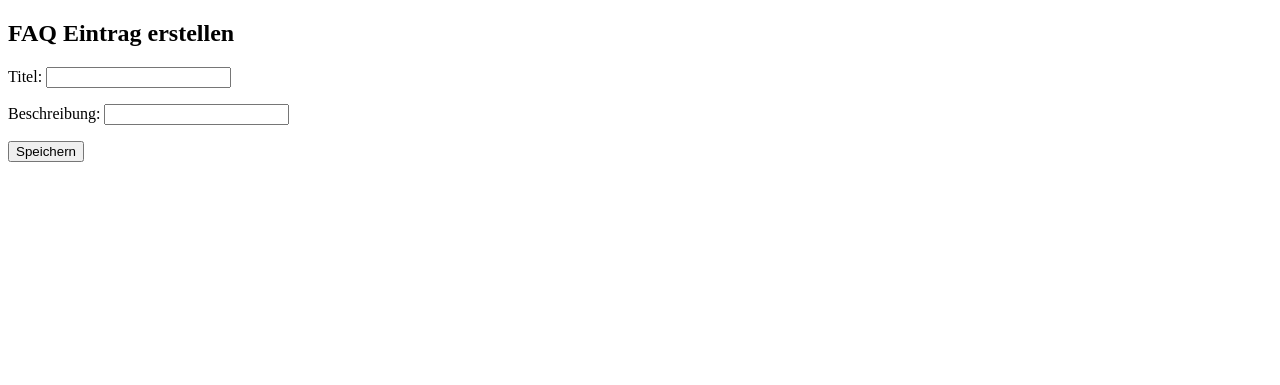
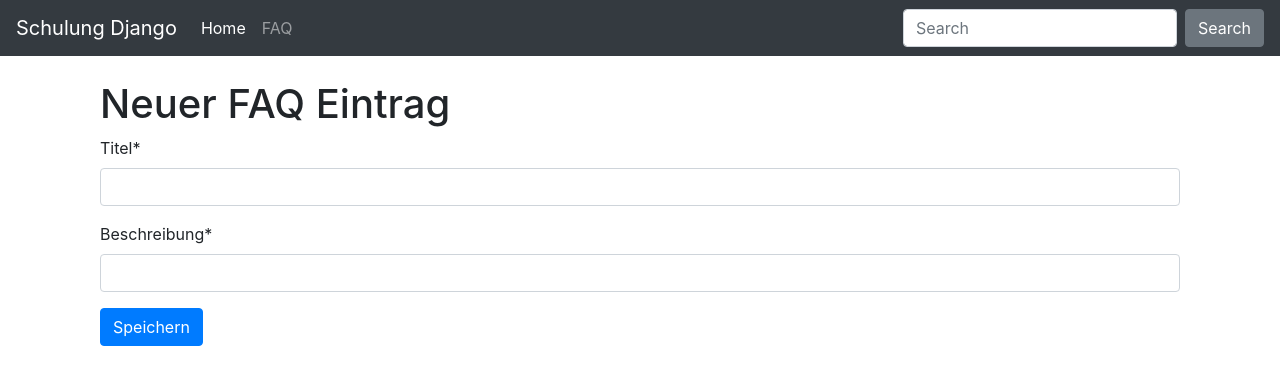
Before and after one commit to Marco-Meo/webportal_django, a Django app: page /faq/create/ in a window 1280 px wide. Shown: the top 385 px of the page. Run offline with Django 3.2, Linux system fonts and the light colour scheme; the visitor is signed in with stand-in values (Sample User, id 1); some libraries are stand-ins or nearby versions.

Commit message:
Styling App FAQ

```diff
--- a/faq/templates/faq/faq_create.html
+++ b/faq/templates/faq/faq_create.html
@@ -1,18 +1,14 @@
-<!DOCTYPE html>
-<html lang="en">
-<head>
-    <meta charset="UTF-8">
-    <title>FAQ Eintrag erstellen</title>
-</head>
-<body>
-    <h2>FAQ Eintrag erstellen</h2>
-
-    <div>
-        <form action="" method="post">
-            {% csrf_token %}
-            {{ form.as_p }}
-            <input type="submit" value="Speichern">
-        </form>
-    </div>
-</body>
-</html>
+{% extends 'base.html' %}
+{% load crispy_forms_tags%}
+{% block title %}
+Neuer FAQ Eintrag
+{% endblock %}
+{% block content %}
+<div>
+    <form action="" method="post">
+        {% csrf_token %}
+        {{ form|crispy }}
+        <input class="btn btn-primary" type="submit" value="Speichern">
+    </form>
+</div>
+{% endblock %}
--- a/static/css/main.css
+++ b/static/css/main.css
@@ -1,7 +1,3 @@
 body {
   padding-top: 5rem;
 }
-.starter-template {
-  padding: 3rem 1.5rem;
-  text-align: center;
-}
--- a/templates/base.html
+++ b/templates/base.html
@@ -29,11 +29,11 @@
       }
     </style>
     <!-- Custom styles for this template -->
-    <link href="starter-template.css" rel="stylesheet">
+    <link href="{% static 'css/main.css' %}" rel="stylesheet">
   </head>
   <body>
     <nav class="navbar navbar-expand-md navbar-dark bg-dark fixed-top">
-  <a class="navbar-brand" href="#">Navbar</a>
+  <a class="navbar-brand" href="#">Schulung Django</a>
   <button class="navbar-toggler" type="button" data-toggle="collapse" data-target="#navbarsExampleDefault" aria-controls="navbarsExampleDefault" aria-expanded="false" aria-label="Toggle navigation">
     <span class="navbar-toggler-icon"></span>
   </button>
@@ -41,21 +41,10 @@
   <div class="collapse navbar-collapse" id="navbarsExampleDefault">
     <ul class="navbar-nav mr-auto">
       <li class="nav-item active">
-        <a class="nav-link" href="#">Home <span class="sr-only">(current)</span></a>
+        <a class="nav-link" href="/">Home <span class="sr-only">(current)</span></a>
       </li>
       <li class="nav-item">
-        <a class="nav-link" href="#">Link</a>
-      </li>
-      <li class="nav-item">
-        <a class="nav-link disabled" href="#" tabindex="-1" aria-disabled="true">Disabled</a>
-      </li>
-      <li class="nav-item dropdown">
-        <a class="nav-link dropdown-toggle" href="#" id="dropdown01" data-toggle="dropdown" aria-haspopup="true" aria-expanded="false">Dropdown</a>
-        <div class="dropdown-menu" aria-labelledby="dropdown01">
-          <a class="dropdown-item" href="#">Action</a>
-          <a class="dropdown-item" href="#">Another action</a>
-          <a class="dropdown-item" href="#">Something else here</a>
-        </div>
+        <a class="nav-link" href="{% url 'faq:faq-list' %}" tabindex="-1">FAQ</a>
       </li>
     </ul>
     <form class="form-inline my-2 my-lg-0">
@@ -67,7 +56,7 @@
 
 <main role="main" class="container">
 
-  <div class="starter-template">
+  <div class="container-fluid">
     <h1>{% block title %}Titel{% endblock %}</h1>
     {% block content %}
 
--- a/webportal/settings.py
+++ b/webportal/settings.py
@@ -27,6 +27,8 @@ DEBUG = True
 
 ALLOWED_HOSTS = []
 
+# Crispy Forms
+CRISPY_TEMPLATE_PACK = 'bootstrap4'
 
 # Application definition
 
@@ -37,6 +39,7 @@ INSTALLED_APPS = [
     'django.contrib.sessions',
     'django.contrib.messages',
     'django.contrib.staticfiles',
+    'crispy_forms',
     'masterdata',
     'faq',
 ]
```
Also changed, not shown: faq/templates/faq/faq_detail.html (+9 -13 lines), faq/templates/faq/faq_update.html (+9 -13 lines), faq/templates/faq/index.html (+5 -5 lines).
